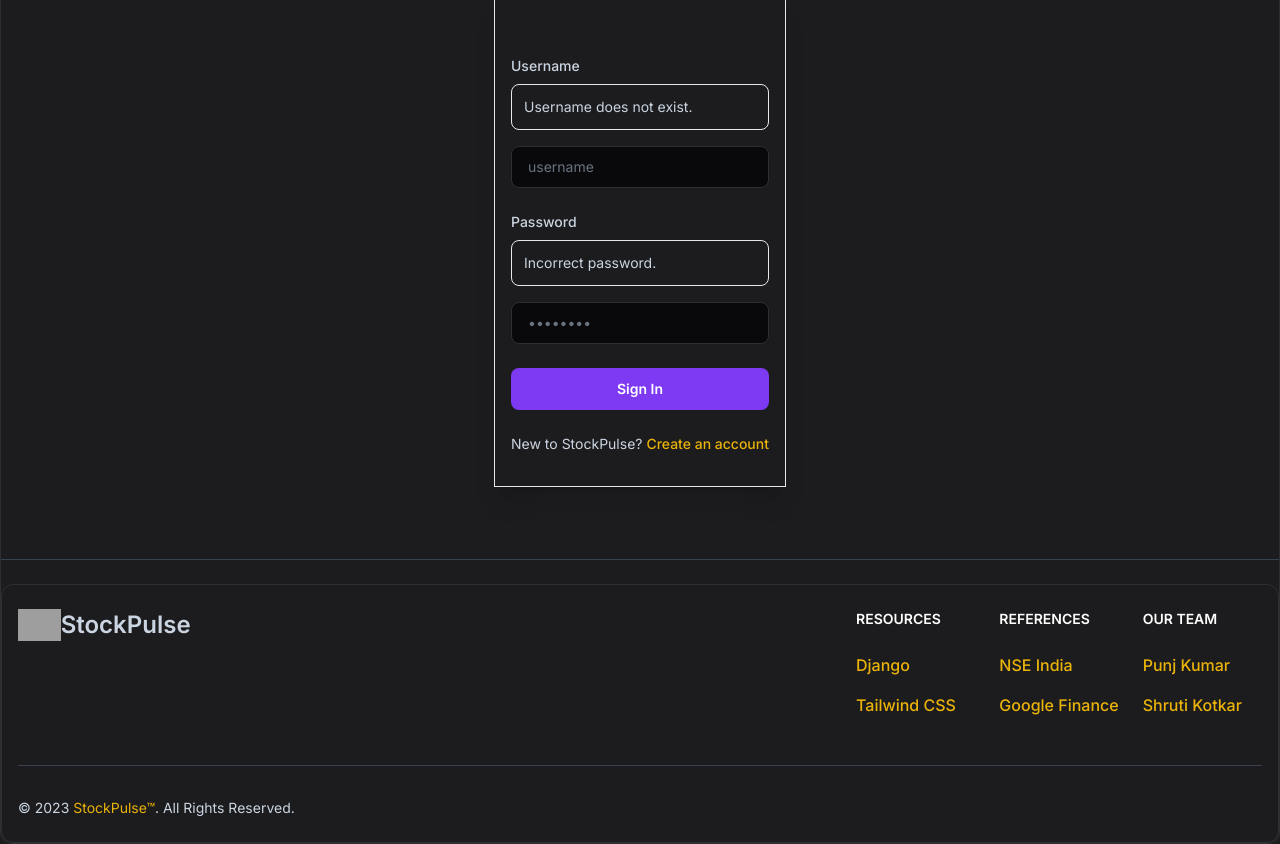
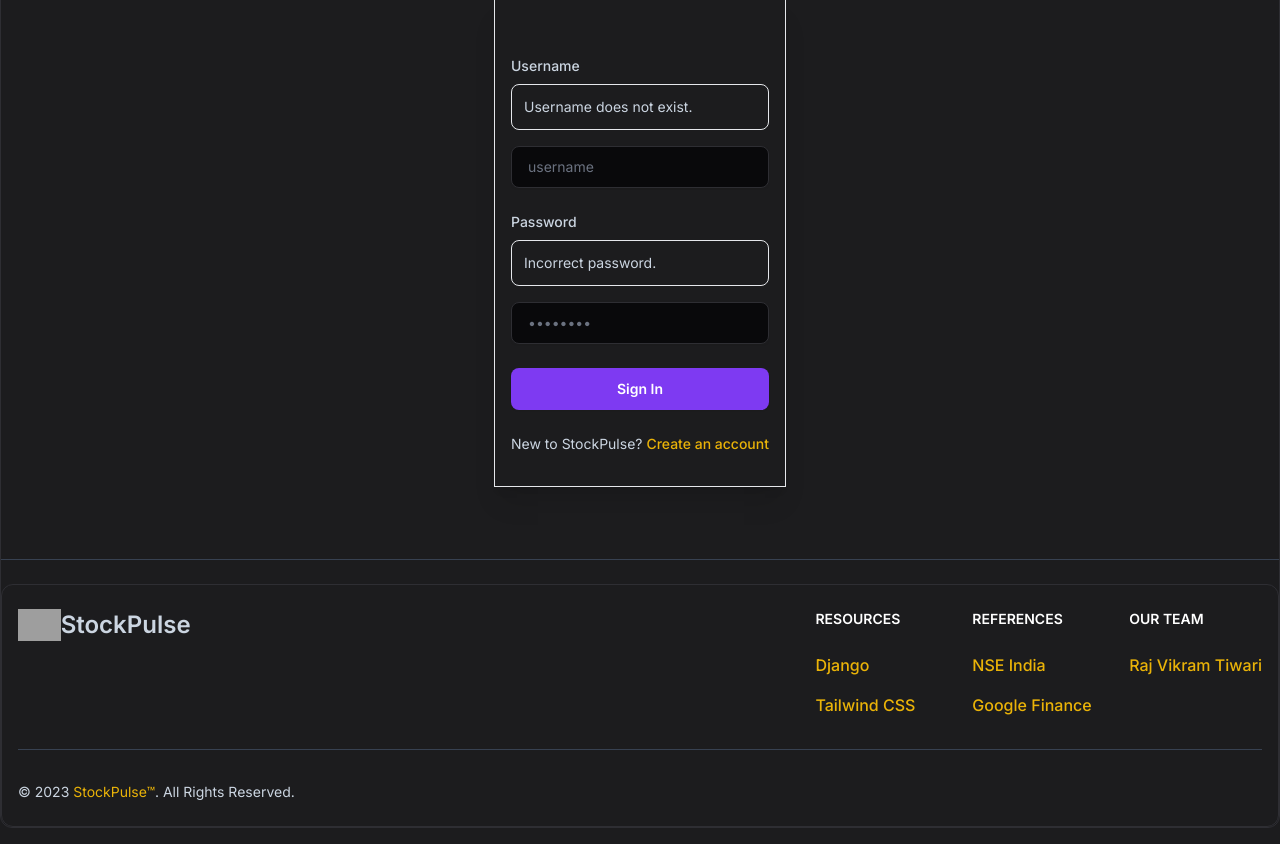
Before and after one commit to legend17vikram/StockPulse, a Django app: page /updatestocks in a window 1280 px wide. Shown: the part 225-1069 px from the top of the page. Run offline with Django 5.2, Linux system fonts and the light colour scheme; some libraries are stand-ins or nearby versions; grey boxes are pictures that could not be loaded.

Commit message:
Update team footer to show Raj Vikram Tiwari only

```diff
--- a/templates/login/loginBase.html
+++ b/templates/login/loginBase.html
@@ -216,10 +216,7 @@
                         <h2 class="mb-6 text-sm font-semibold text-gray-900 uppercase dark:text-white">Our Team</h2>
                         <ul class="text-gray-500 dark:text-gray-400 font-medium">
                             <li class="mb-4">
-                                <a href="https://github.com/sakshamssr" class="hover:underline">Punj Kumar</a>
-                            </li>
-                            <li class="mb-4">
-                                <a href="https://github.com/sakshamssr" class="hover:underline">Shruti Kotkar</a>
+                                <a href="https://github.com/legend17vikram" class="hover:underline">Raj Vikram Tiwari</a>
                             </li>
                         </ul>
                     </div>
```
